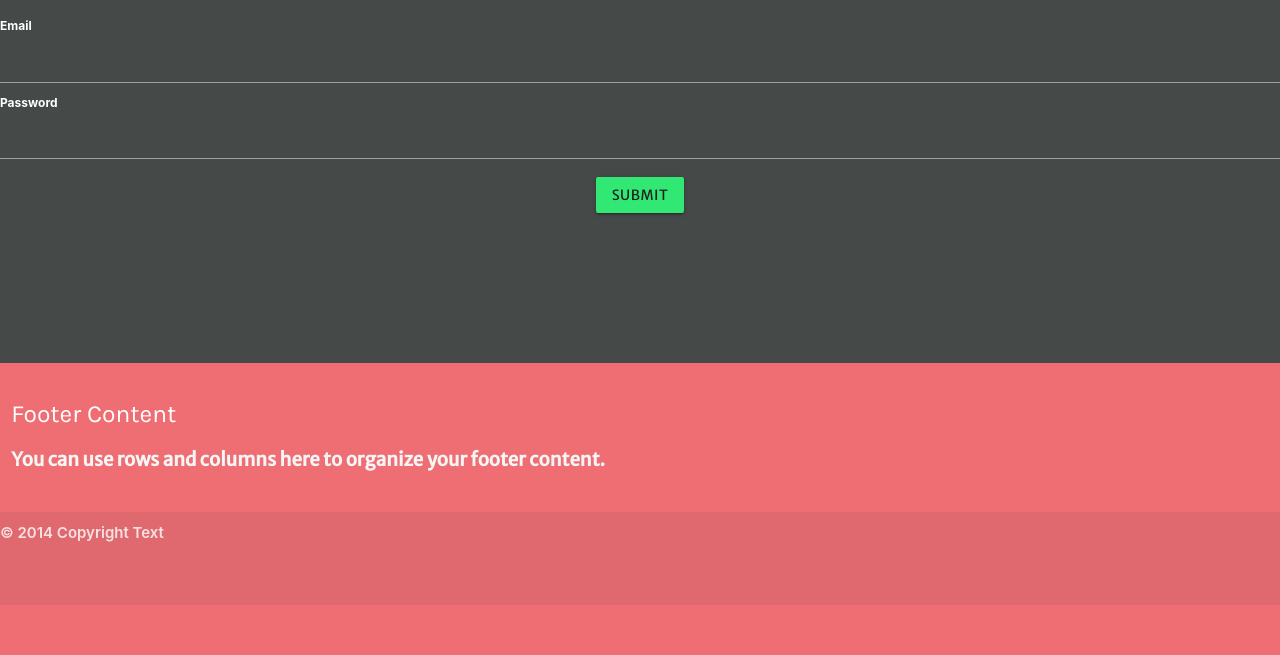
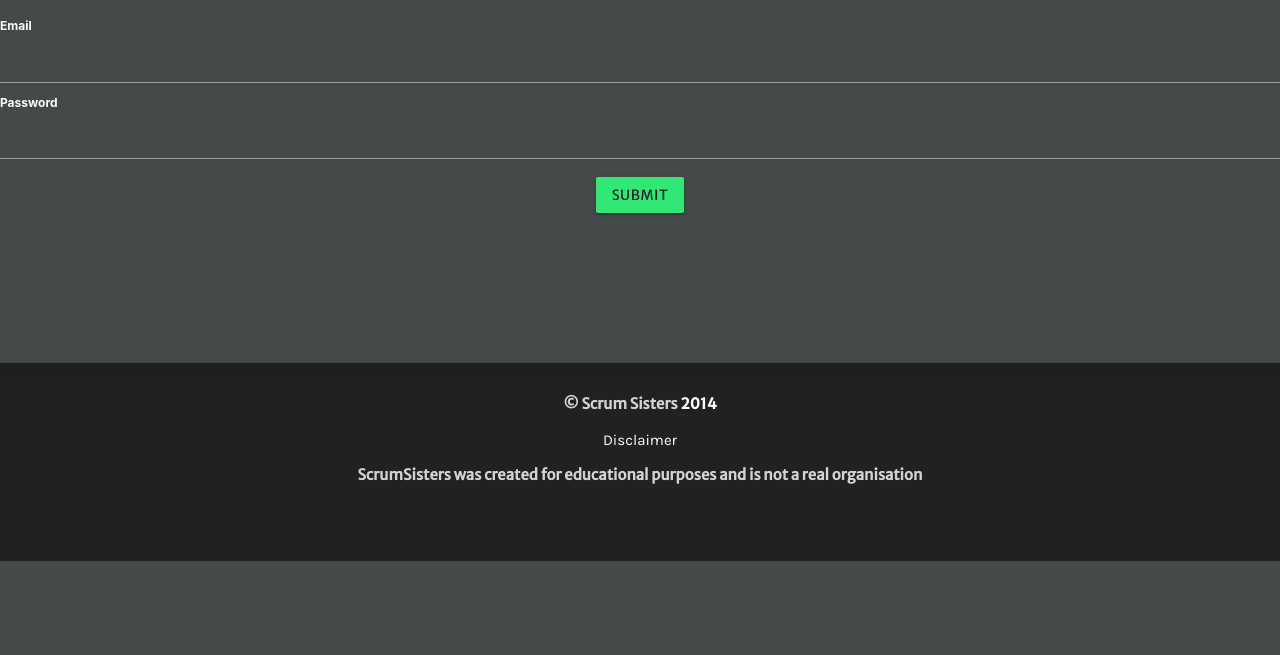
Before and after one commit to abz2489/scrum-sisters, a Flask app: a page that uses scrumsisters/templates/base.html in a window 1280 px wide. Shown: the part 231-886 px from the top of the page. After the commit the page ends 792 px from the top, so only its background shows below. Run offline with Flask 2, Linux system fonts and the light colour scheme; some libraries are stand-ins or nearby versions.

Commit message:
Amend footer layout and styling

```diff
--- a/scrumsisters/static/css/style.css
+++ b/scrumsisters/static/css/style.css
@@ -19,7 +19,7 @@ h1, h2, h3, h4, h5, h6 {
   font-family: 'Karla', sans-serif;
 }
 
-p, a, span, input {
+p, a, span, input, .footer-copyright {
   font-family: 'Merriweather Sans', sans-serif;
 }
 
@@ -27,8 +27,20 @@ p {
   font-size: 1.25rem;
 }
 
-a {
+a, i, span {
   color: var(--light-text);
+}
+
+.page-footer {
+  background-color: var(--black);
+}
+
+.page-footer > .container {
+  padding-bottom: 0;
+}
+
+.disclaimer {
+  font-size: 1rem;
 }
 /* MOBILE TOP BAR */
 #top-logo-bar {
@@ -296,7 +308,11 @@ div.container.team-container {
   margin: 0px 20px 0px 20px;
 }
 
-i {
+span a i {
+  color: var(--grey);
+}
+
+.material-symbols-outlined.right {
   color: var(--black);
 }
 /*TEAMS.HTML*/
--- a/scrumsisters/templates/base.html
+++ b/scrumsisters/templates/base.html
@@ -64,18 +64,11 @@
   {% block content %}
     {% endblock %}
     <footer class="page-footer">
-      <div class="container">
-        <div class="row">
-          <div class="col l6 s12">
-            <h5 class="white-text">Footer Content</h5>
-            <p class="grey-text text-lighten-4">You can use rows and columns here to organize your footer content.</p>
-          </div>
-          <div class="col l4 offset-l2 s12">
-        </div>
-      </div>
       <div class="footer-copyright">
-        <div class="container">
-        © 2014 Copyright Text
+        <div class="container center-align">
+          © Scrum Sisters <span id="span-year">2014</span>
+          <h5 class="disclaimer white-text">Disclaimer</h5>
+          <p class="disclaimer">ScrumSisters was created for educational purposes and is not a real organisation</p>
         </div>
       </div>
     </footer>
```
